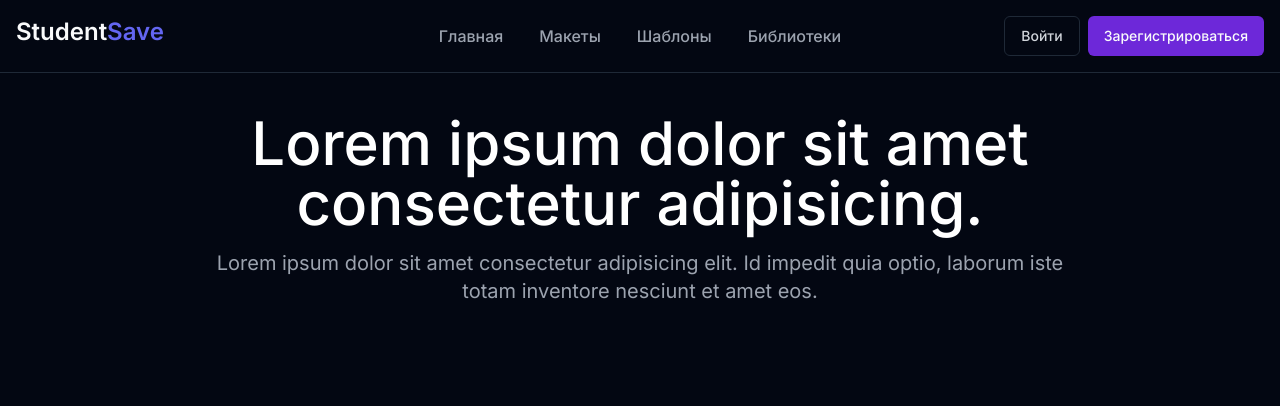
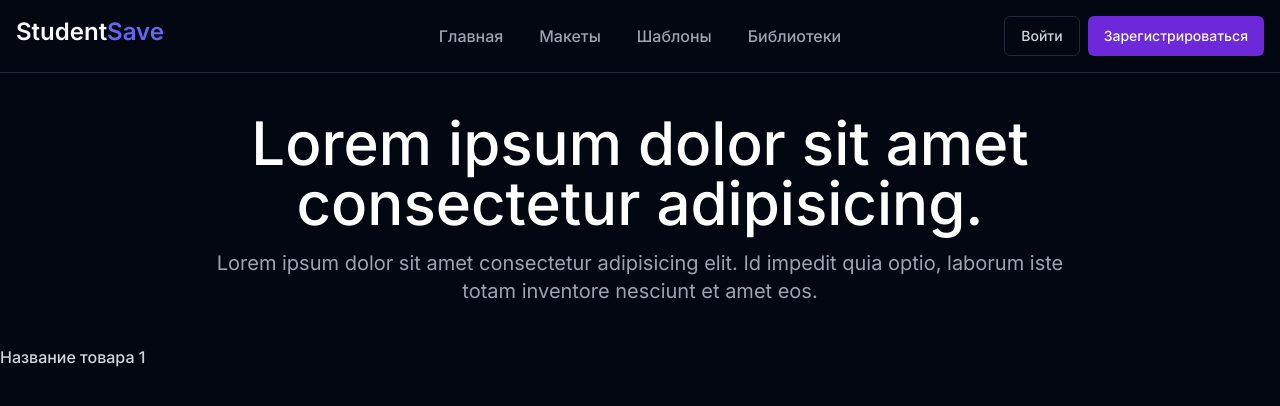
Before and after one commit to webNekit/students-marketplace, a Next.js app: page / in a window 1280 px wide. Shown: the top 406 px of the page. Built offline with nearby package versions, Linux system fonts and the light colour scheme.

Commit message:
initial product card

```diff
--- a/src/app/page.tsx
+++ b/src/app/page.tsx
@@ -1,10 +1,12 @@
 import { Hero } from "@/components/Hero/Hero";
+import { ProductCard } from "@/components/ProductCard/ProductCard";
 
 
 export default function Home() {
   return (
     <>
       <Hero />
+      <ProductCard name="Название товара 1" />
     </>
   );
 }
--- /dev/null
+++ b/src/components/ProductCard/ProductCard.tsx
@@ -0,0 +1,13 @@
+interface iProductProps {
+    name: string;
+    category?: string;
+    image?: string;
+}
+
+export function ProductCard({ name, category, image } : iProductProps) {
+    return (
+        <div className="">
+            {name}
+        </div>
+    );
+}
```
